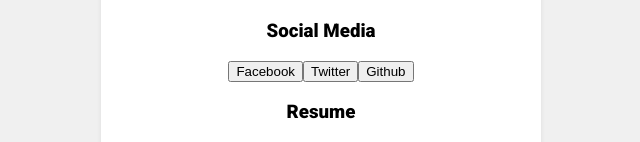
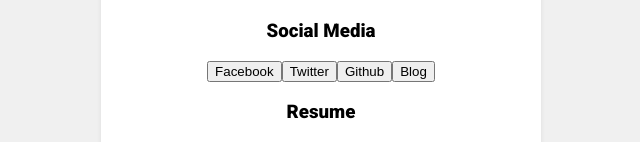
Before and after one commit to ezesundayeze/profile, a React (Create React App) app: page / in a window 1280 px wide. Shown: the part 517-659 px from the top of the page, without its empty margins (319-959 px from the left). Built offline with nearby package versions, Linux system fonts and the light colour scheme.

Commit message:
refactoring and updating a few things

```diff
--- a/public/index.html
+++ b/public/index.html
@@ -2,7 +2,7 @@
 <html lang="en">
   <head>
     <meta charset="utf-8" />
-    <link rel="icon" href="%PUBLIC_URL%/favicon.ico" />
+    <link rel="icon" href="https://pbs.twimg.com/profile_images/1195821518267330561/-JH3S3aT_400x400.jpg" />
     <meta name="viewport" content="width=device-width, initial-scale=1" />
     <meta name="theme-color" content="#000000" />
     <meta
@@ -10,7 +10,7 @@
       content="Eze Sunday, Eze - Software Developer"
     />
 
-    <link rel="apple-touch-icon" href="%PUBLIC_URL%/logo192.png" />
+    <link rel="apple-touch-icon" href="https://pbs.twimg.com/profile_images/1195821518267330561/-JH3S3aT_400x400.jpg" />
     <!--
       manifest.json provides metadata used when your web app is installed on a
       user's mobile device or desktop. See https://developers.google.com/web/fundamentals/web-app-manifest/
--- a/src/Components/Home/index.js
+++ b/src/Components/Home/index.js
@@ -33,7 +33,7 @@
             platform:'facebook'
         },
         {
-            username:'twitter',
+            username:'ezesundayeze',
             url:'https://twitter.com/',
             platform:'twitter'
         },
@@ -41,6 +41,11 @@
             username:'ezesundayeze',
             url:'https://github.com/',
             platform:'github'
+        },
+        {
+            username:'ezesunday',
+            url:'https://medium.com/@',
+            platform:'blog'
         }
 
     ]
--- a/src/index.js
+++ b/src/index.js
@@ -10,7 +10,4 @@
     <App />
   </Router>, document.getElementById('root'))
 
-// If you want your app to work offline and load faster, you can change
-// unregister() to register() below. Note this comes with some pitfalls.
-// Learn more about service workers: https://bit.ly/CRA-PWA
 serviceWorker.unregister()
```
Also changed, not shown: public/logo192.png (deleted), public/logo512.png (deleted).
